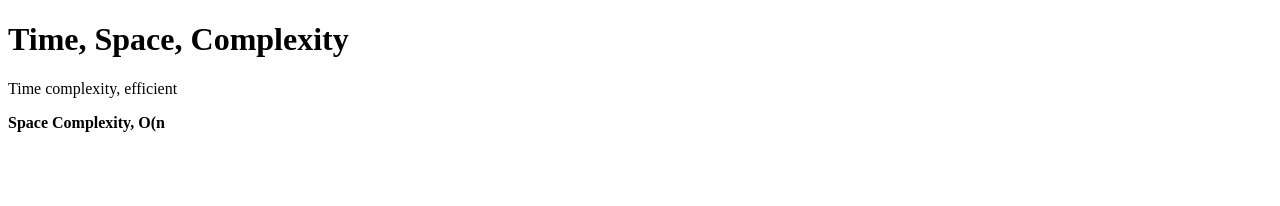
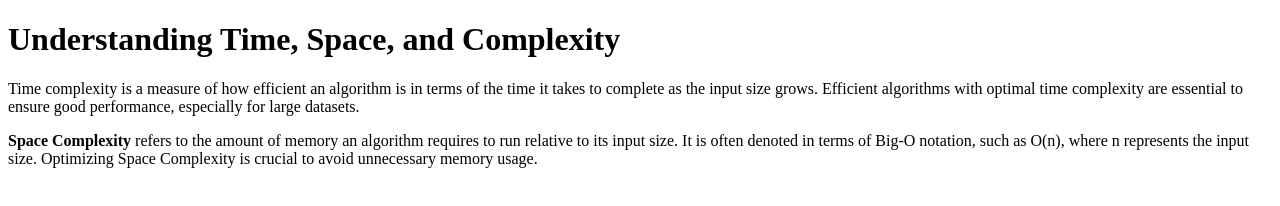
Before and after one commit to acciojob/time-and-space-complexity-vikramsinghrana1996, a website: page main.html in a window 1280 px wide. Drawn offline with Linux system fonts and the light colour scheme.

Commit message:
created a submission

```diff
--- a/main.html
+++ b/main.html
@@ -1,23 +1,20 @@
 <!DOCTYPE html>
-
 <html>
 
 <head>
-	<link rel="stylesheet" href="styles.css">
+    <title>Understanding Time and Space Complexity</title>
 </head>
 
 <body>
-	<!-- the entire body must be written by student -->
-	<h1>Time, Space, Complexity </h1>
-	<p>
-		Time complexity, efficient
-	</p>
-	<p>
-		<b>Space Complexity, O(n</b>
-	</p>
-    <script type="text/javascript" src="./script.js">
-</script>
+    <h1>Understanding Time, Space, and Complexity</h1>
 
+    <p>
+        Time complexity is a measure of how efficient an algorithm is in terms of the time it takes to complete as the input size grows. Efficient algorithms with optimal time complexity are essential to ensure good performance, especially for large datasets.
+    </p>
+
+    <p>
+        <b>Space Complexity</b> refers to the amount of memory an algorithm requires to run relative to its input size. It is often denoted in terms of Big-O notation, such as O(n), where n represents the input size. Optimizing Space Complexity is crucial to avoid unnecessary memory usage.
+    </p>
 </body>
 
 </html>
```
